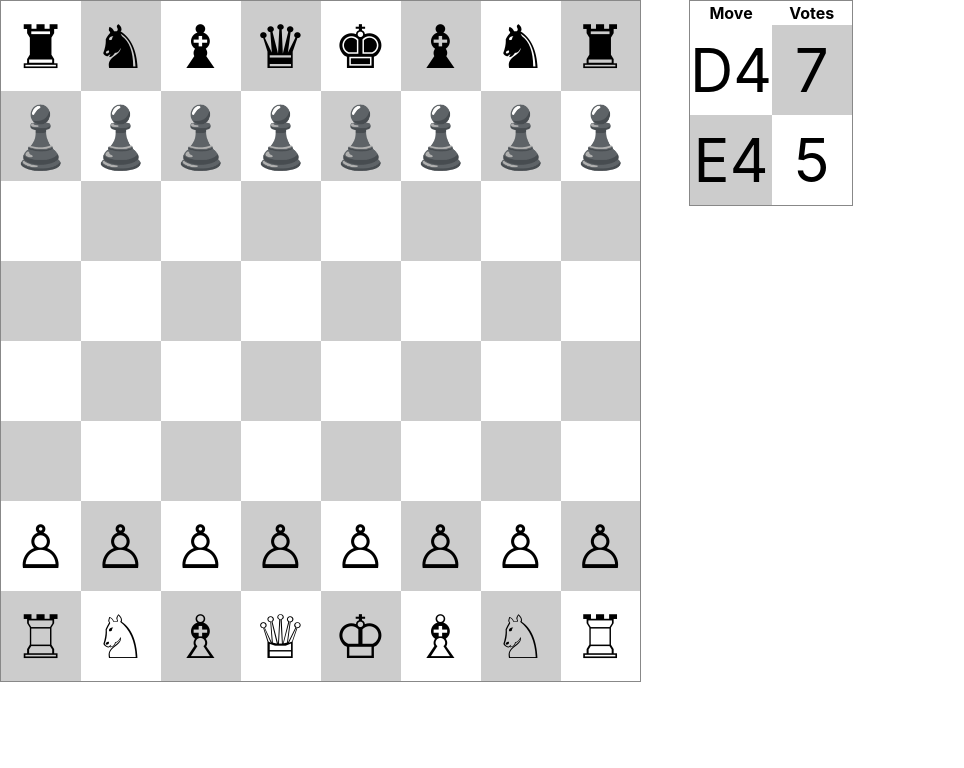
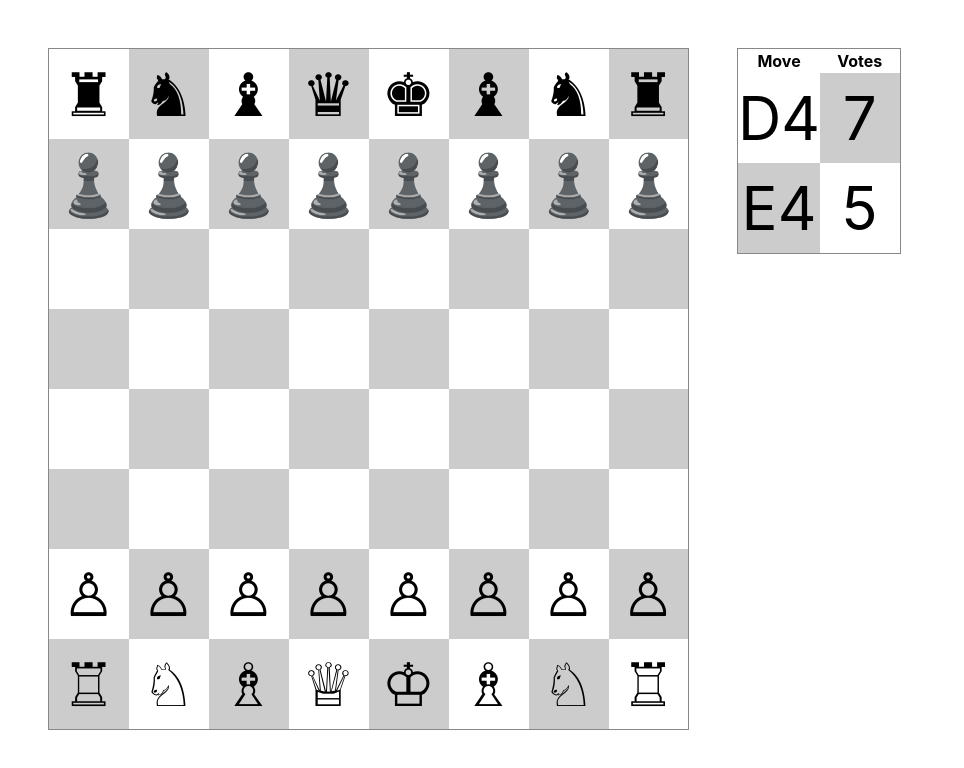
Before and after one commit to dunbarchara/rc-chess, a React (Vite) app in the folder frontend/: page / in a window 1280 px wide. Shown: the top 768 px of the page, without its empty margins (0-964 px from the left). Built offline with nearby package versions, Linux system fonts and the light colour scheme.

Commit message:
page margin

```diff
--- a/frontend/src/index.css
+++ b/frontend/src/index.css
@@ -1,4 +1,8 @@
 @import "tailwindcss";
+
+#root {
+  margin: 3em;
+}
 
 table {
   border: 1px solid #888;
```
